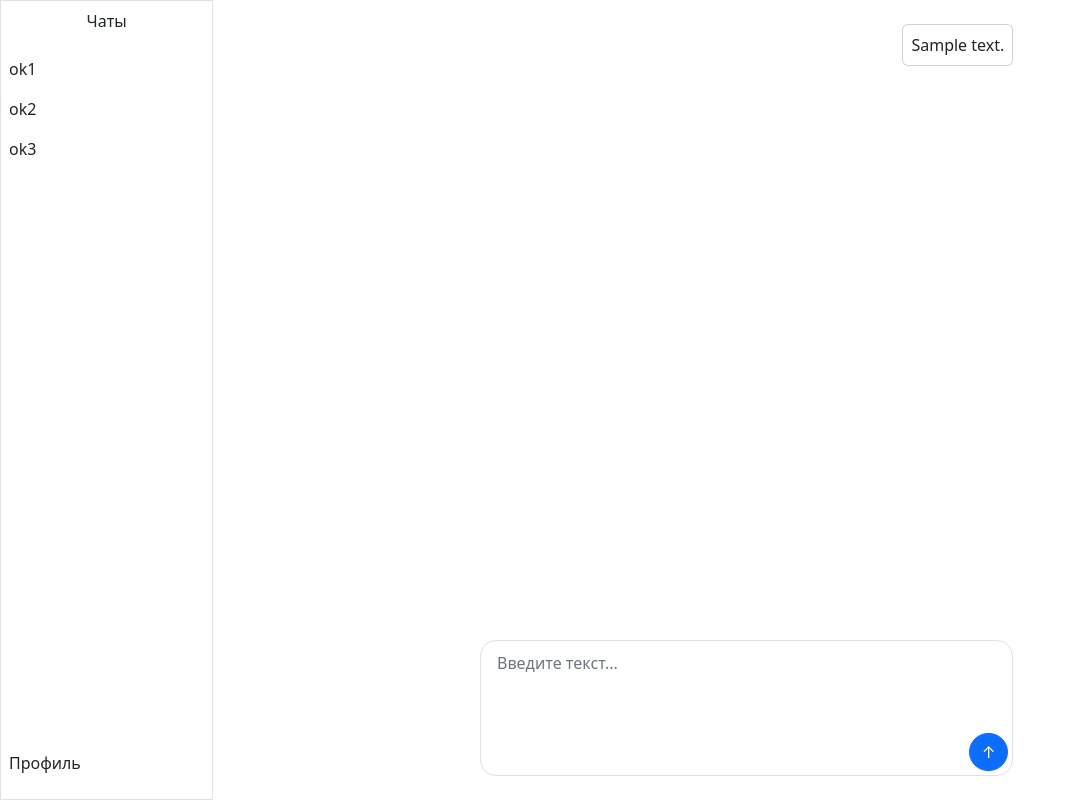
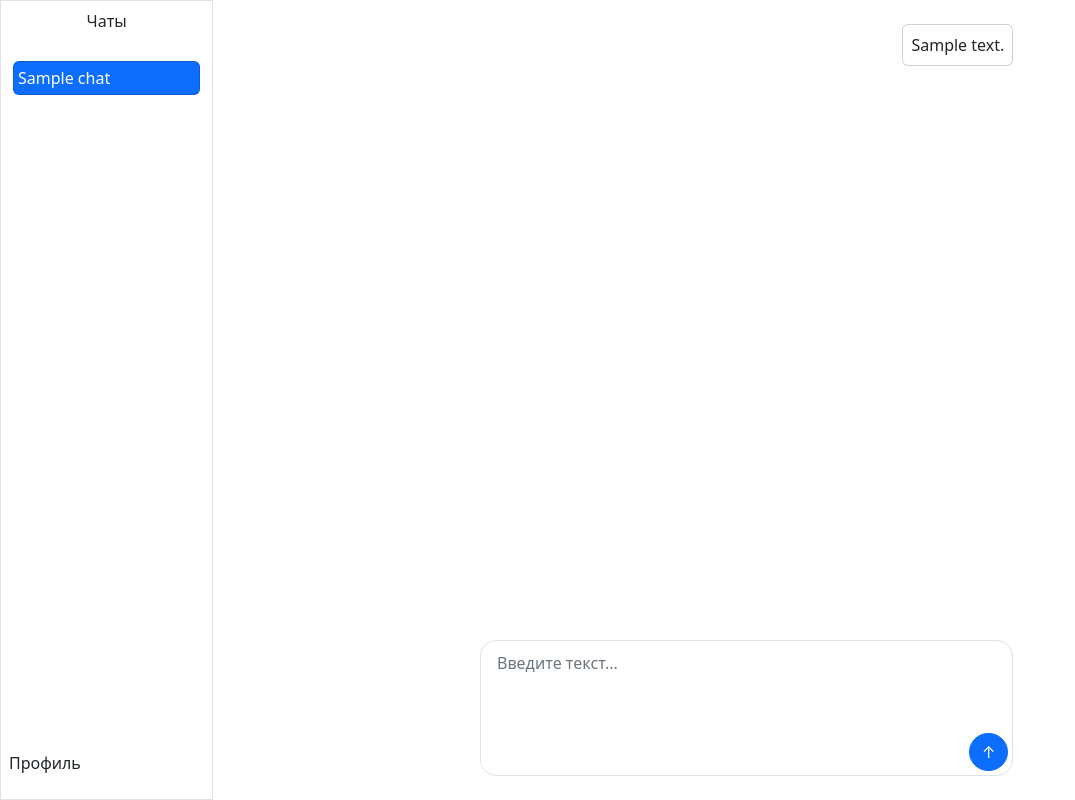
Before and after one commit to honeyxanny/ai-chat-app, a Django app: page /chat/00000000-0000-0000-0000-000000000001/ in a window 1280 px wide. Shown: the whole page, without its empty margins (0-1075 px from the left). Run offline with Django 5.2, Linux system fonts and the light colour scheme; tables that the repository leaves empty hold one stand-in row (values such as "Sample post").

Commit message:
feat: сделал отображение текущего чата

```diff
--- a/ai_chat_app/chat/views.py
+++ b/ai_chat_app/chat/views.py
@@ -4,9 +4,13 @@ from . import models
 
 def chat(request, chat_uuid):
     chat = get_object_or_404(models.Chat, pk=chat_uuid)
+    mock_user = models.User.objects.get(pk=1)
+
     context = {
         'title': chat_uuid,
-        'messages': chat.messages.all()
+        'messages': chat.messages.all(),
+        'chats': mock_user.chats.all(),
+        'current_chat_id': chat.id
     }
 
     return render(request, 'chat/chat.html', context)
--- a/ai_chat_app/templates/chat/chat.html
+++ b/ai_chat_app/templates/chat/chat.html
@@ -7,9 +7,11 @@
         <p class="text-center">Чаты</p>
       </div>
       <div class="flex-grow-1 overflow-auto mt-2">
-        <p>ok1</p>
-        <p>ok2</p>
-        <p>ok3</p>
+        {% for chat in chats %}
+          <a href="/chat/{{ chat.id }}" style="text-decoration: none;">
+            <div class="card p-1 m-1 {% if chat.id == current_chat_id %}bg-primary text-white{% endif %}">{{ chat.title }}</div>
+          </a>
+        {% endfor %}
       </div>
       <div class="flex-shrink-0 mt-2">
         <p>Профиль</p>
@@ -18,7 +20,7 @@
   </div>
   <div class="col-10 d-flex flex-column" style="background: white">
     <div class="flex-grow-1 d-flex flex-column w-50 mx-auto py-4">
-      <div class="flex-grow-1">
+      <div class="flex-grow-1" id="chat">
         {% for message in messages %}
           <div class="card d-inline-block p-2 float-end mb-2">{{ message.text }}</div>
         {% endfor %}
```
